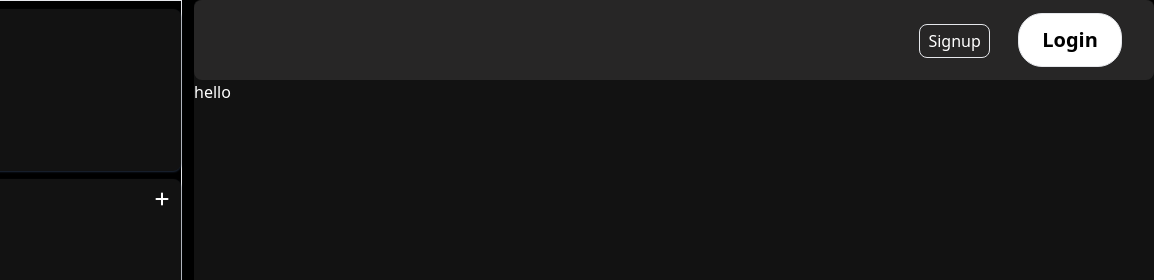
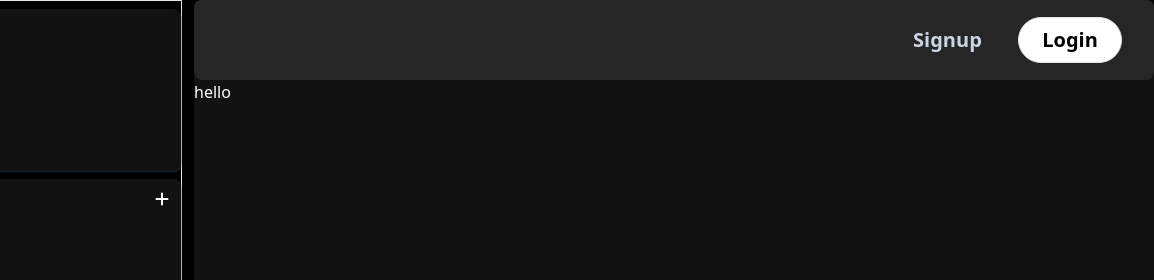
Before and after one commit to surajverma-07/MusicPlayer, a plain HTML site: page index.html in a window 1280 px wide. Shown: the top 280 px of the page, 126-1280 px from the left. Drawn offline with Linux system fonts and the light colour scheme; some icons are missing.

Commit message:
nav final

```diff
--- a/index.html
+++ b/index.html
@@ -68,8 +68,8 @@
              <i class="fa-light fa-greater-than text-2xl font-extralight"></i>
           </div>
           <div class=" px-2 absolute right-3">
-            <button class="rounded-lg border mx-3 py-1 px-2 hover:bg-white hover:text-black  hover:border-none">Signup</button>
-             <button class="rounded-3xl border mx-3  p-3 w-[6.5rem] text-black font-semibold text-xl  bg-white hover:translate-x-1">Login</button>
+            <button class=" mx-3 py-1 px-2 text-slate-300 text-xl font-semibold hover:font-bold hover:scale-110 hover:text-white  hover:border-none">Signup</button>
+             <button class="rounded-3xl border mx-3  p-2 w-[6.5rem] text-black font-semibold text-xl  bg-white hover:scale-105">Login</button>
           </div>
         </nav>
         <div class="card">hello</div>
```
Also changed, not shown: src/style.css.
